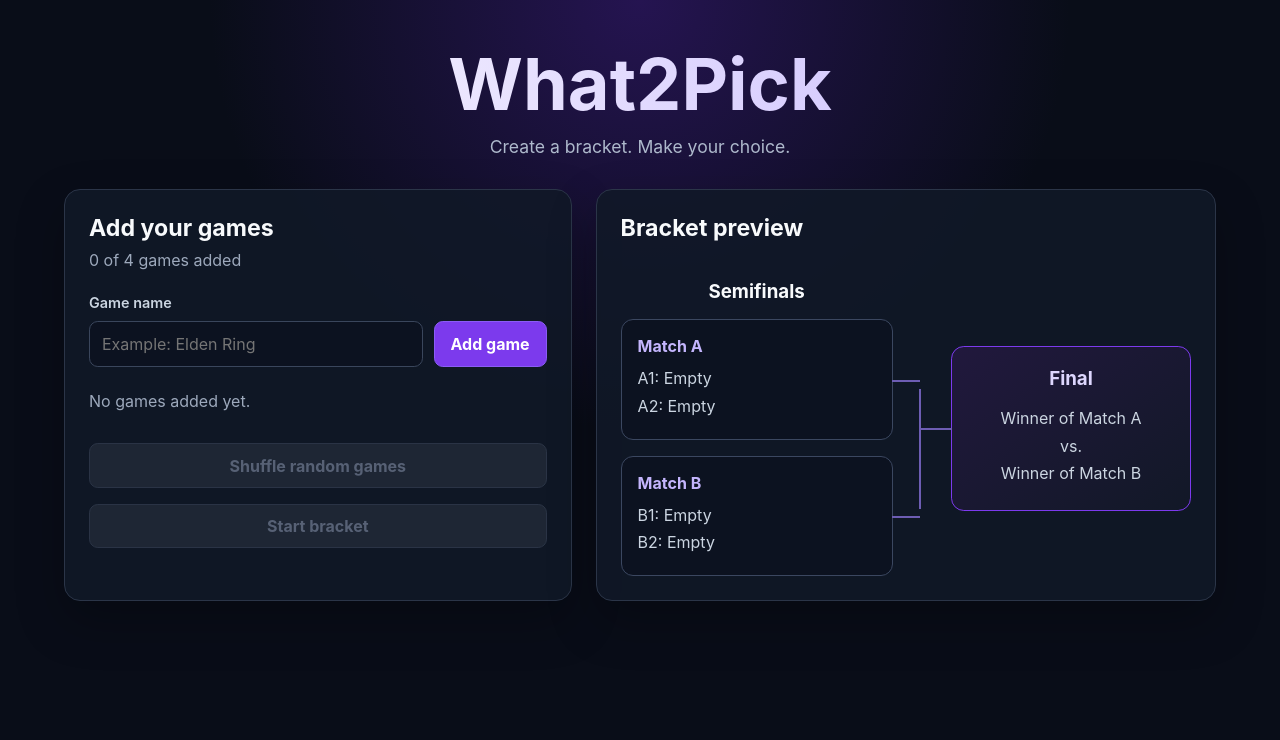
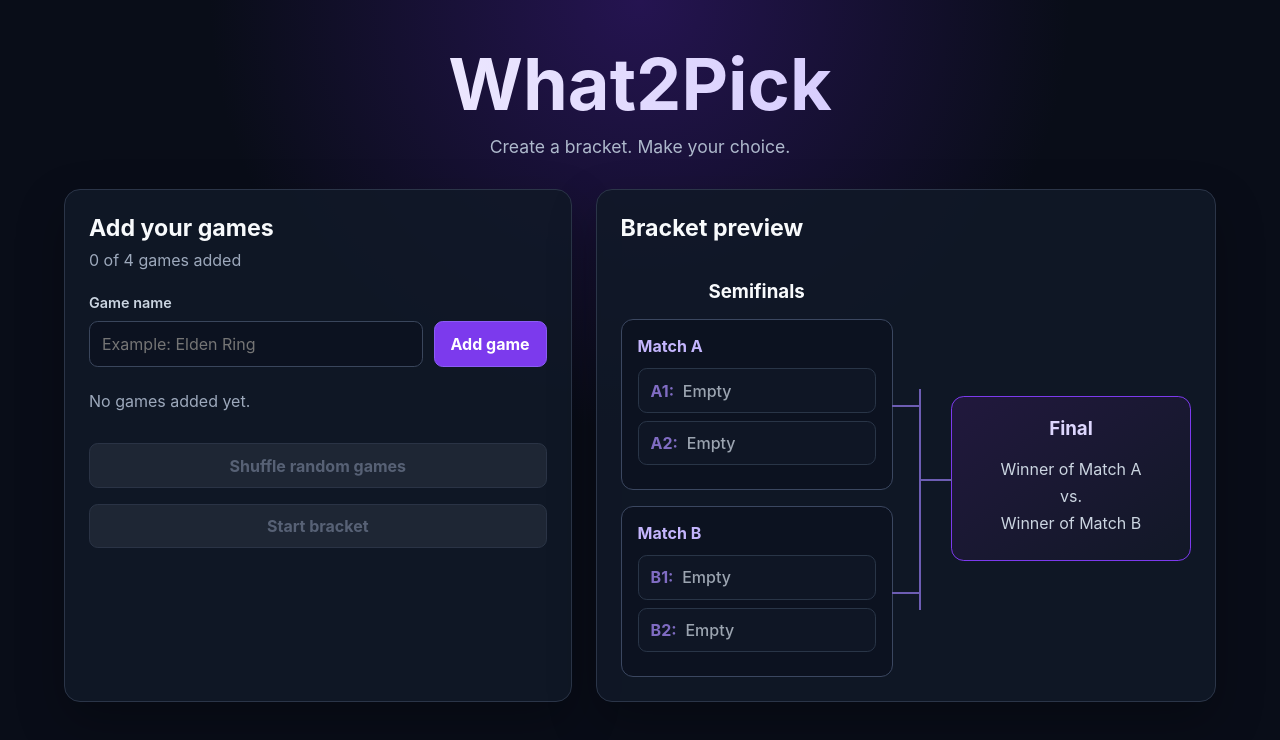
Before and after one commit to Dante54321/What2Pick, a React (Vite) app: page / in a window 1280 px wide. Shown: the top 740 px of the page. Built offline with nearby package versions, Linux system fonts and the light colour scheme.

Commit message:
Add semifinal winner selection

```diff
--- a/src/App.css
+++ b/src/App.css
@@ -11,7 +11,7 @@ main {
   gap: 1.5rem;
 }
 
-main > header {
+main>header {
   grid-column: 1 / -1;
   text-align: center;
   margin-bottom: 0.5rem;
@@ -26,13 +26,13 @@ h1 {
   color: transparent;
 }
 
-main > header p {
+main>header p {
   margin: 1rem 0 0;
   color: #aeb9cc;
   font-size: 1.1rem;
 }
 
-main > section {
+main>section {
   padding: 1.5rem;
   background: rgba(17, 24, 39, 0.88);
   border: 1px solid #2b3548;
@@ -51,7 +51,7 @@ h2 {
   font-size: 1.45rem;
 }
 
-section > p {
+section>p {
   margin-top: 0;
   color: #9da9bc;
 }
@@ -162,14 +162,14 @@ li button:hover:not(:disabled) {
   background: #7f1d1d;
 }
 
-main > section:first-of-type > button {
+main>section:first-of-type>button {
   width: 100%;
   margin-top: 1rem;
 }
 
 /* Bracket */
 
-main > section:last-of-type {
+main>section:last-of-type {
   display: grid;
   grid-template-columns: minmax(210px, 1fr) minmax(180px, 0.8fr);
   gap: 1.9rem;
@@ -177,18 +177,18 @@ main > section:last-of-type {
   overflow: hidden;
 }
 
-main > section:last-of-type > h2 {
+main>section:last-of-type>h2 {
   grid-column: 1 / -1;
 }
 
-main > section:last-of-type > div:first-of-type {
+main>section:last-of-type>div:first-of-type {
   position: relative;
   display: grid;
   gap: 1rem;
   padding-right: 1.75rem;
 }
 
-main > section:last-of-type > div:first-of-type > h3 {
+main>section:last-of-type>div:first-of-type>h3 {
   margin: 0;
   text-align: center;
 }
@@ -210,7 +210,7 @@ article::after {
   content: "";
 }
 
-main > section:last-of-type > div:first-of-type::after {
+main>section:last-of-type>div:first-of-type::after {
   position: absolute;
   top: 6.8rem;
   right: 0;
@@ -229,7 +229,7 @@ article p {
   color: #cbd5e1;
 }
 
-main > section:last-of-type > div:last-of-type {
+main>section:last-of-type>div:last-of-type {
   position: relative;
   padding: 1.25rem;
   text-align: center;
@@ -238,7 +238,7 @@ main > section:last-of-type > div:last-of-type {
   border-radius: 0.8rem;
 }
 
-main > section:last-of-type > div:last-of-type::before {
+main>section:last-of-type>div:last-of-type::before {
   position: absolute;
   top: 50%;
   left: -1.95rem;
@@ -247,14 +247,62 @@ main > section:last-of-type > div:last-of-type::before {
   content: "";
 }
 
-main > section:last-of-type > div:last-of-type h3 {
+main>section:last-of-type>div:last-of-type h3 {
   margin-top: 0;
   color: #ddd6fe;
 }
 
-main > section:last-of-type > div:last-of-type p {
+main>section:last-of-type>div:last-of-type p {
   margin: 0.45rem 0;
   color: #cbd5e1;
+}
+
+.bracket-choice {
+  width: 100%;
+  display: grid;
+  grid-template-columns: auto minmax(0, 1fr);
+  gap: 0.55rem;
+  align-items: center;
+  margin: 0.5rem 0;
+  padding: 0.7rem 0.75rem;
+  color: #e5e7eb;
+  background: #111827;
+  border: 1px solid #334155;
+  text-align: left;
+  font-weight: 500;
+}
+
+.bracket-choice strong {
+  color: #a78bfa;
+}
+
+.bracket-choice span {
+  overflow: hidden;
+  text-overflow: ellipsis;
+  white-space: nowrap;
+}
+
+.bracket-choice:hover:not(:disabled) {
+  background: #1e1b4b;
+  border-color: #8b5cf6;
+  transform: none;
+}
+
+.bracket-choice.selected {
+  background: rgba(124, 58, 237, 0.3);
+  border-color: #a78bfa;
+  box-shadow: 0 0 0 2px rgba(139, 92, 246, 0.2);
+}
+
+.bracket-choice:disabled {
+  color: #cbd5e1;
+  background: #111827;
+  border-color: #334155;
+  opacity: 0.75;
+}
+
+main>section:first-of-type>p[role="status"] {
+  margin: 0.75rem 0 0;
 }
 
 @media (max-width: 780px) {
@@ -262,7 +310,7 @@ main > section:last-of-type > div:last-of-type p {
     grid-template-columns: 1fr;
   }
 
-  main > header {
+  main>header {
     grid-column: 1;
   }
 }
@@ -294,17 +342,17 @@ main > section:last-of-type > div:last-of-type p {
     grid-row: 1 / 4;
   }
 
-  main > section:last-of-type {
+  main>section:last-of-type {
     grid-template-columns: 1fr;
   }
 
-  main > section:last-of-type > h2 {
+  main>section:last-of-type>h2 {
     grid-column: 1;
   }
 
   article::after,
-  main > section:last-of-type > div:first-of-type::after,
-  main > section:last-of-type > div:last-of-type::before {
+  main>section:last-of-type>div:first-of-type::after,
+  main>section:last-of-type>div:last-of-type::before {
     display: none;
   }
 }
--- a/src/App.tsx
+++ b/src/App.tsx
@@ -1,3 +1,6 @@
+//npm run dev
+//shift + alt + f correct indentation
+
 import { useState, type FormEvent } from 'react'
 import './App.css'
 
@@ -59,8 +62,18 @@ function App() {
   const [gameName, setGameName] = useState('')
   const [games, setGames] = useState<Game[]>([])
   const [bracketStarted, setBracketStarted] = useState(false)
+  const [matchAWinnerId, setMatchAWinnerId] = useState<string | null>(null)
+  const [matchBWinnerId, setMatchBWinnerId] = useState<string | null>(null)
 
   const bracketAssignments = getBracketAssignments(games)
+
+  const matchAWinner = games.find(
+    (game) => game.id === matchAWinnerId,
+  )
+
+  const matchBWinner = games.find(
+    (game) => game.id === matchBWinnerId,
+  )
 
   const randomGamesCount = games.filter(
     (game) => game.position === 'random',
@@ -111,13 +124,32 @@ function App() {
     )
   }
 
+  function selectSemifinalWinner(
+    match: 'A' | 'B',
+    game: Game | undefined,
+  ) {
+    if (!bracketStarted || !game) {
+      return
+    }
+
+    if (match === 'A') {
+      setMatchAWinnerId(game.id)
+    } else {
+      setMatchBWinnerId(game.id)
+    }
+  }
+
   function toggleBracket() {
     if (bracketStarted) {
       setBracketStarted(false)
+      setMatchAWinnerId(null)
+      setMatchBWinnerId(null)
       return
     }
 
     if (games.length === 4) {
+      setMatchAWinnerId(null)
+      setMatchBWinnerId(null)
       setBracketStarted(true)
     }
   }
@@ -236,22 +268,82 @@ function App() {
 
           <article>
             <h4>Match A</h4>
-            <p>A1: {bracketAssignments.A1?.name ?? 'Empty'}</p>
-            <p>A2: {bracketAssignments.A2?.name ?? 'Empty'}</p>
+
+            <button
+              type="button"
+              className={
+                matchAWinnerId === bracketAssignments.A1?.id
+                  ? 'bracket-choice selected'
+                  : 'bracket-choice'
+              }
+              onClick={() =>
+                selectSemifinalWinner('A', bracketAssignments.A1)
+              }
+              disabled={!bracketStarted || !bracketAssignments.A1}
+            >
+              <strong>A1:</strong>
+              <span>{bracketAssignments.A1?.name ?? 'Empty'}</span>
+            </button>
+
+            <button
+              type="button"
+              className={
+                matchAWinnerId === bracketAssignments.A2?.id
+                  ? 'bracket-choice selected'
+                  : 'bracket-choice'
+              }
+              onClick={() =>
+                selectSemifinalWinner('A', bracketAssignments.A2)
+              }
+              disabled={!bracketStarted || !bracketAssignments.A2}
+            >
+              <strong>A2:</strong>
+              <span>{bracketAssignments.A2?.name ?? 'Empty'}</span>
+            </button>
           </article>
 
           <article>
             <h4>Match B</h4>
-            <p>B1: {bracketAssignments.B1?.name ?? 'Empty'}</p>
-            <p>B2: {bracketAssignments.B2?.name ?? 'Empty'}</p>
+
+            <button
+              type="button"
+              className={
+                matchBWinnerId === bracketAssignments.B1?.id
+                  ? 'bracket-choice selected'
+                  : 'bracket-choice'
+              }
+              onClick={() =>
+                selectSemifinalWinner('B', bracketAssignments.B1)
+              }
+              disabled={!bracketStarted || !bracketAssignments.B1}
+            >
+              <strong>B1:</strong>
+              <span>{bracketAssignments.B1?.name ?? 'Empty'}</span>
+            </button>
+
+            <button
+              type="button"
+              className={
+                matchBWinnerId === bracketAssignments.B2?.id
+                  ? 'bracket-choice selected'
+                  : 'bracket-choice'
+              }
+              onClick={() =>
+                selectSemifinalWinner('B', bracketAssignments.B2)
+              }
+              disabled={!bracketStarted || !bracketAssignments.B2}
+            >
+              <strong>B2:</strong>
+              <span>{bracketAssignments.B2?.name ?? 'Empty'}</span>
+            </button>
           </article>
         </div>
 
         <div>
           <h3>Final</h3>
-          <p>Winner of Match A</p>
+          <p>{matchAWinner?.name ?? 'Winner of Match A'}</p>
           <p>vs.</p>
-          <p>Winner of Match B</p>
+          <p>{matchBWinner?.name ?? 'Winner of Match B'}</p>
         </div>
       </section>
     </main>
```
